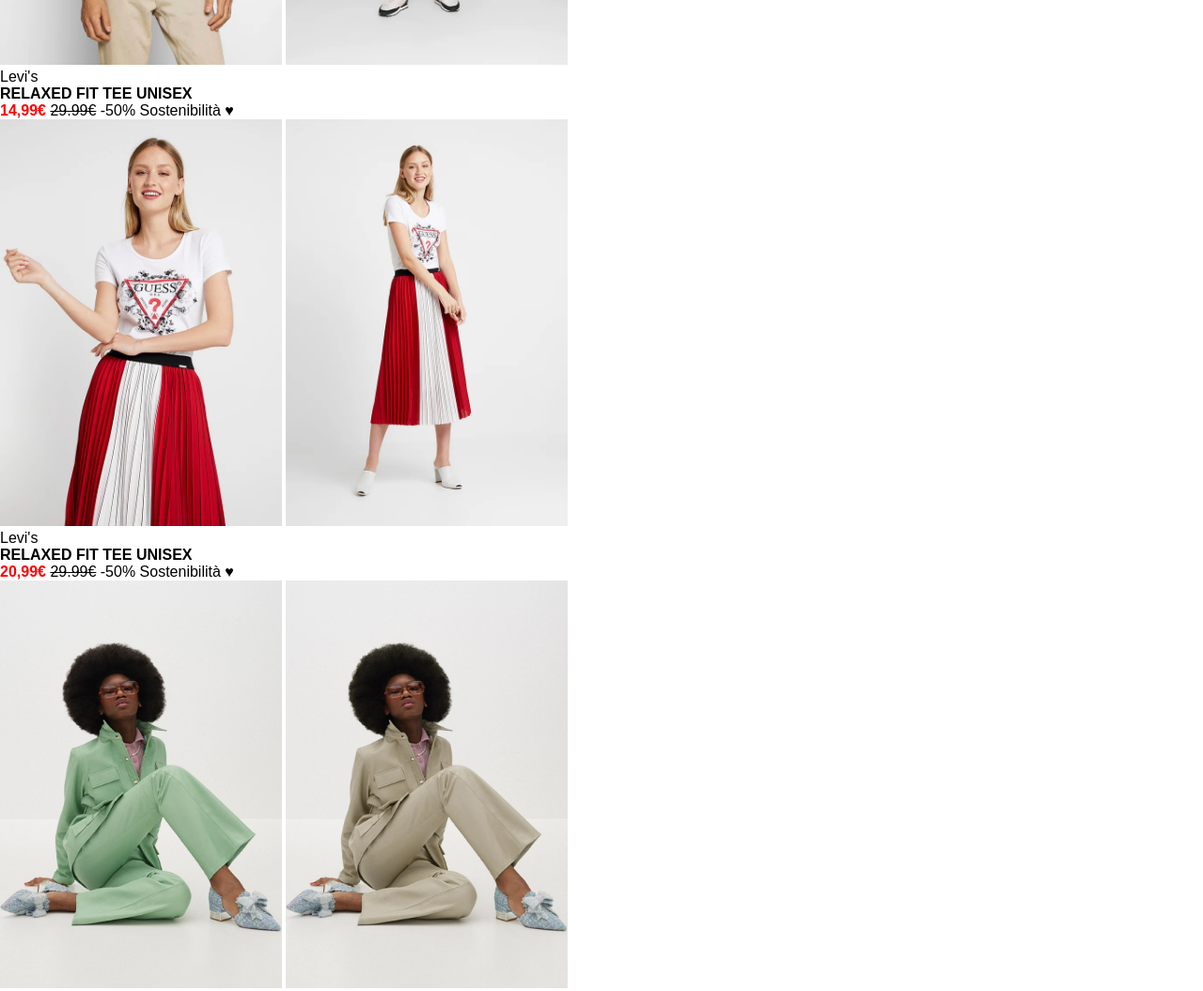
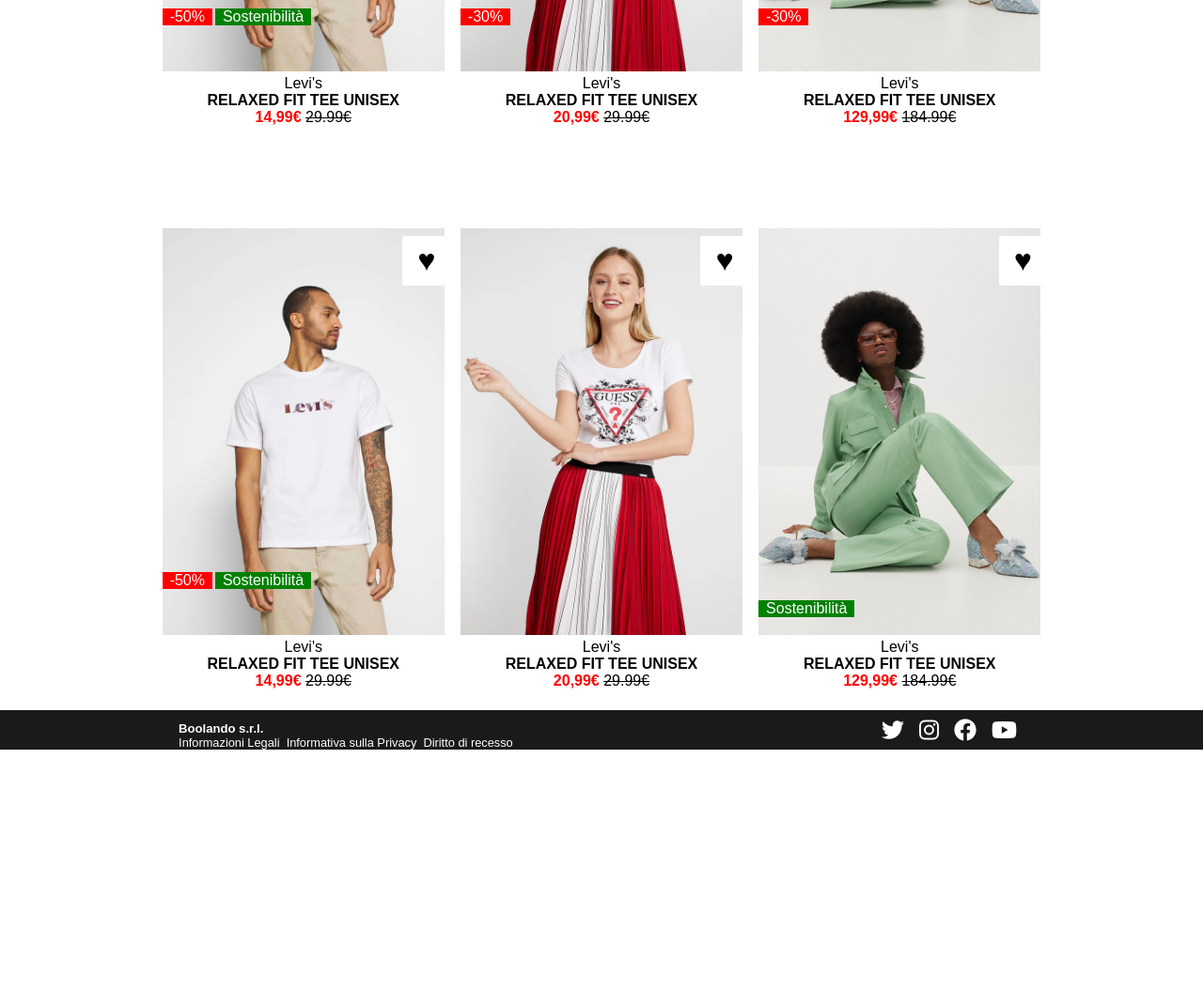
Before and after one commit to SamuelNdreu/html-css-boolando, a plain HTML site: page index.html in a window 1280 px wide. Shown: the part 460-1515 px from the top of the page at 94% size. After the commit the page ends 1258 px from the top, so only its background shows below. Drawn offline with Linux system fonts and the light colour scheme.

Commit message:
added social icons,fixing css properties

```diff
--- a/css/style.css
+++ b/css/style.css
@@ -9,6 +9,8 @@ body{
 
 main{
     position: relative;
+    text-align: center;
+
 }
 
 .flex{
@@ -32,6 +34,81 @@ main{
 }
 
 
+
+.discountbg-red{
+    background-color: red;
+    color: white;
+    padding: 0 0.5rem;
+    position: absolute;
+    top: 74%;
+    left: 2%;
+}
+
+.sustainables{
+    background-color: green;
+    color: white;
+    padding: 0 0.5rem;
+    position: absolute;
+    top: 74%;
+    left: 20%;
+}
+
+.sustainable-only{
+    background-color: green;
+    color: white;
+    padding: 0 0.5rem;
+    position: absolute;
+    top: 80%;
+    left: 0%;
+}
+
+
+.heart{
+    padding: 0.5rem 1rem;
+    position:absolute;
+    top:3%;
+    right: 0%;
+    font-size: xx-large;
+    background-color: white;
+    border-radius: 5%;
+}
+
+.heart:hover{
+    color:red;
+}
+
+
+.last-left{
+    background-color: green;
+    color: white;
+    padding: 0 0.5rem;
+    position: absolute;
+    top: 80%;
+    left: 2%;
+}
+
+
+.none{
+    max-width: 300px;
+    display:none;
+    z-index: 1;
+}
+
+.change:hover .none{
+    display: block;
+}
+
+.change:hover .vanish{
+    display: none;
+}
+
+.container{
+    justify-content: space-around;
+
+}
+
+
+
 header{
     background-color: #ff6900;
     color: white;
@@ -51,12 +128,32 @@ nav{
     padding-top: 0.75rem;
 }
 
+a{
+    color: white;
+    text-decoration: none;
+
+
+}
+a:hover{
+    text-decoration: underline;
+}
+
+
+aside ul li:hover{
+    color: #ff4800;
+
+    box-shadow: rgba(0, 0, 0, 0.35) 0px 5px 15px;
+}
 
 
 img.logo{
     height: 1.5rem;
 }
 
+/* div{
+  border: 2px dashed black;
+  background-color: aquamarine;
+} */
 
 section.p-row{
     width: 80%;
@@ -70,10 +167,50 @@ section.p-row{
     width:300px;
   } */
 
-div.img{
+article.img{
     position: relative;
+    display: inline-block;
+    padding: 0.4rem;
+
 }
 
-div.img img{
+article.img img{
     max-width: 300px;
+
 }
+
+
+footer{
+    color: white;
+
+    background-color: #1a1a1a;
+    margin-top: 1rem;
+    font-size: 0.7rem;
+
+}
+section.foot{
+    width: 80%;
+    justify-content: space-between;
+    margin: 0 auto;
+    padding-top: 1rem;
+}
+
+div.footer a{
+    font-size: 0.8rem;
+    padding: 0 .25rem 0 0;
+}
+
+aside{
+    list-style-type: none;
+    color: white;
+    line-height: 150%;
+    font-size: 1rem;
+
+}
+aside ul li{
+display:inline-block;
+margin: 0.5rem;
+font-size: 1.5rem;
+color: white;
+
+}
--- a/index.html
+++ b/index.html
@@ -4,7 +4,9 @@
     <meta charset="UTF-8">
     <meta http-equiv="X-UA-Compatible" content="IE=edge">
     <meta name="viewport" content="width=device-width, initial-scale=1.0">
+    <link rel="stylesheet" href="https://cdnjs.cloudflare.com/ajax/libs/font-awesome/6.2.0/css/all.min.css">
     <link rel="stylesheet" href="./css/style.css">
+
     <title>Boolando</title>
 </head>
 <body>
@@ -17,53 +19,88 @@
             <div>&#9817; &#9825; &#9751;</div>
         </nav>
     </header>
-
+    <!-- FIRST MAIN SECTION -->
     <main>
         <section class="p-row flex flex-centered"></section>
-            <div class="img change">
+                <article class="img change">
+                    <img src="img/1.webp" alt="man 1" class="vanish">
+                    <img src="img/1b.webp" alt="man 1" class="none">
+                    <p>Levi's</p>
+                    <span class="bold">RELAXED FIT TEE UNISEX</span><br>
+                    <span class="red bold">14,99€</span> <span class="barred">29.99€</span>
+                    <span class="discountbg-red">-50%</span>
+                    <span class="sustainables">Sostenibilità</span>
+                    <span class="heart">&hearts;</span>
+                </article>
+                <article class="img change">
+                    <img src="img/2.webp" alt="female 2" class="vanish">
+                    <img src="img/2b.webp" alt="female 2" class="none">
+                    <p>Levi's</p>
+                    <span class="bold">RELAXED FIT TEE UNISEX</span><br>
+                    <span class="red bold">20,99€</span> <span class="barred">29.99€</span>
+                    <span class="discountbg-red">-30%</span>
+                    <span class="heart">&hearts;</span>
+                </article>
+                <article class="img change">
+                    <img src="img/3.webp" alt="female 3" class="vanish">
+                    <img src="img/3b.webp" alt="female 3" class="none">
+                    <p>Levi's</p>
+                    <span class="bold">RELAXED FIT TEE UNISEX</span><br>
+                    <span class="red bold">129,99€</span> <span class="barred">184.99€</span>
+                    <span class="discountbg-red">-30%</span>
+                    <span class="heart">&hearts;</span>
+                </article>
+            </section>
+            <!-- 2ND SECTION -->
+            <section class="p-row flex flex-centered"></section>
+            <article class="img change">
                 <img src="img/1.webp" alt="man 1" class="vanish">
                 <img src="img/1b.webp" alt="man 1" class="none">
                 <p>Levi's</p>
                 <span class="bold">RELAXED FIT TEE UNISEX</span><br>
                 <span class="red bold">14,99€</span> <span class="barred">29.99€</span>
-                <span class="discount-50">-50%</span>
+                <span class="discountbg-red">-50%</span>
                 <span class="sustainables">Sostenibilità</span>
                 <span class="heart">&hearts;</span>
-            </div>
-            <div class="img change">
+            </article>
+            <article class="img change">
                 <img src="img/2.webp" alt="female 2" class="vanish">
                 <img src="img/2b.webp" alt="female 2" class="none">
                 <p>Levi's</p>
                 <span class="bold">RELAXED FIT TEE UNISEX</span><br>
                 <span class="red bold">20,99€</span> <span class="barred">29.99€</span>
-                <span class="discount-50">-50%</span>
-                <span class="sustainables">Sostenibilità</span>
                 <span class="heart">&hearts;</span>
-            </div>
-            <div class="img change">
+            </article>
+            <article class="img change">
                 <img src="img/3.webp" alt="female 3" class="vanish">
                 <img src="img/3b.webp" alt="female 3" class="none">
                 <p>Levi's</p>
                 <span class="bold">RELAXED FIT TEE UNISEX</span><br>
                 <span class="red bold">129,99€</span> <span class="barred">184.99€</span>
-                <span class="discount-50">-50%</span>
-                <span class="sustainables">Sostenibilità</span>
+                <span class="sustainables last-left">Sostenibilità</span>
                 <span class="heart">&hearts;</span>
+            </article>
+        </section>
+    </main>
+    <footer>
+        <section class="footer container flex-centered">
+            <div class="footer container"><br>
+                <h3 class="bold">Boolando s.r.l. </h3>
+                <a href="">Informazioni Legali</a>
+                <a href="">Informativa sulla Privacy</a>
+                <a href="">Diritto di recesso</a>
             </div>
-            <div class="img change">
-                <img src="img/4.webp" alt="male 4" class="vanish">
-                <img src="img/4b.webp" alt="male 4" class="none">
-                <p>Levi's</p>
-                <span class="bold">RELAXED FIT TEE UNISEX</span><br>
-                <span class="red bold">14,99€</span> <span class="barred">29.99€</span>
-                <span class="discount-50">-50%</span>
-                <span class="sustainables">Sostenibilità</span>
-                <span class="heart">&hearts;</span>
-            </div>
+            <aside>
+                <ul class="flex-centered">
+                    <li><i class="fa-brands fa-twitter"></i></li>
+                    <li><i class="fa-brands fa-instagram "></i></li>
+                    <li><i class="fa-brands fa-facebook"></i></li>
+                    <li><i class="fa-brands fa-youtube"></i></li>
+                </ul>
+            </aside>
+
         </section>
-
-
-    </main>
+    </footer>
 
 </body>
 </html>
```
